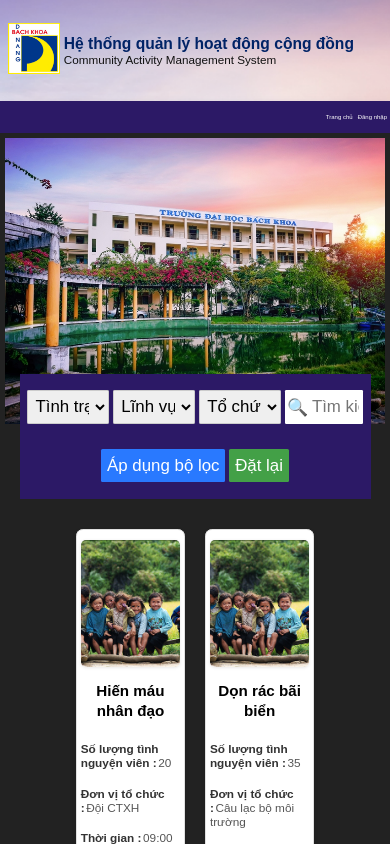
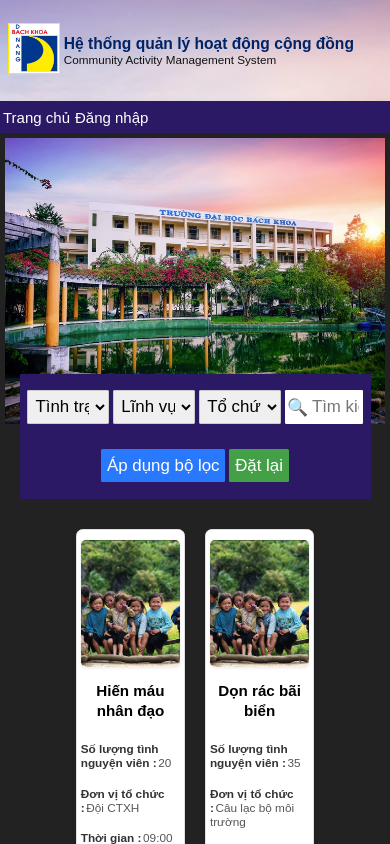
Before and after one commit to hami308/PBL6_QUANLY_HDCD, a React (Vite) app: page / in a window 390 px wide. Shown: the top 844 px of the page. Built offline with nearby package versions, Linux system fonts and the light colour scheme.

Commit message:
Update top-bar.css

```diff
--- a/src/components/Menu/top_bar.css
+++ b/src/components/Menu/top_bar.css
@@ -22,7 +22,7 @@
 .top-bar a, .top-bar button, .profile-btn {
   color: #fff;
   text-decoration: none;
-  font-size: clamp(13px, 1.2vw, 16px);
+  font-size: clamp(18px, 1.2vw, 16px);
   font-weight: 500;
   background: none;
   border: none;
@@ -143,14 +143,26 @@
   .top-bar {
     padding: 0 2px;
   }
+
   .header-right {
     gap: 8px;
   }
   .top-bar a, .top-bar button, .profile-btn {
-    font-size: 10px;
+    font-size: 18px;
     padding: 2px 4px;
     height: 32px;
   }
+}
+@media (max-width: 600px){
+  .top-bar{
+    justify-content: flex-start;
+    overflow-x: auto; /* Cho phép cuộn ngang */
+  white-space: nowrap; /* Không xuống dòng */
+  scrollbar-width: thin; /* hiển thị thanh cuộn gọn nhẹ */
+  }
+  .top-bar::-webkit-scrollbar {
+  height: 6px;
+}
 }
 @media (max-width: 400px) {
   .top-bar {
@@ -160,7 +172,7 @@
     gap: 1px;
   }
   .top-bar a, .top-bar button, .profile-btn {
-    font-size: 6px;
+    font-size: 15px;
     padding: 1px 2px;
     height: 32px;
   }
```
